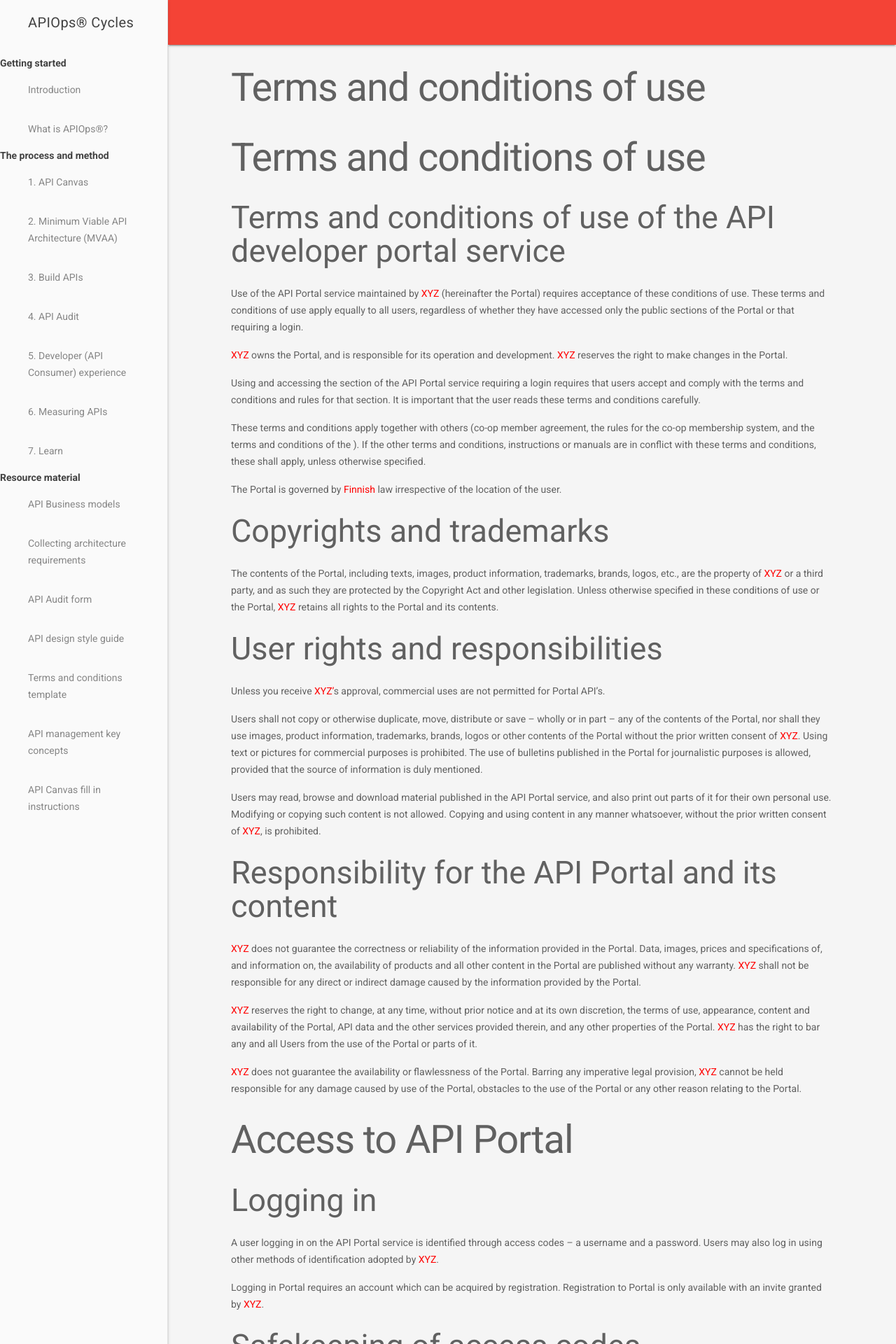
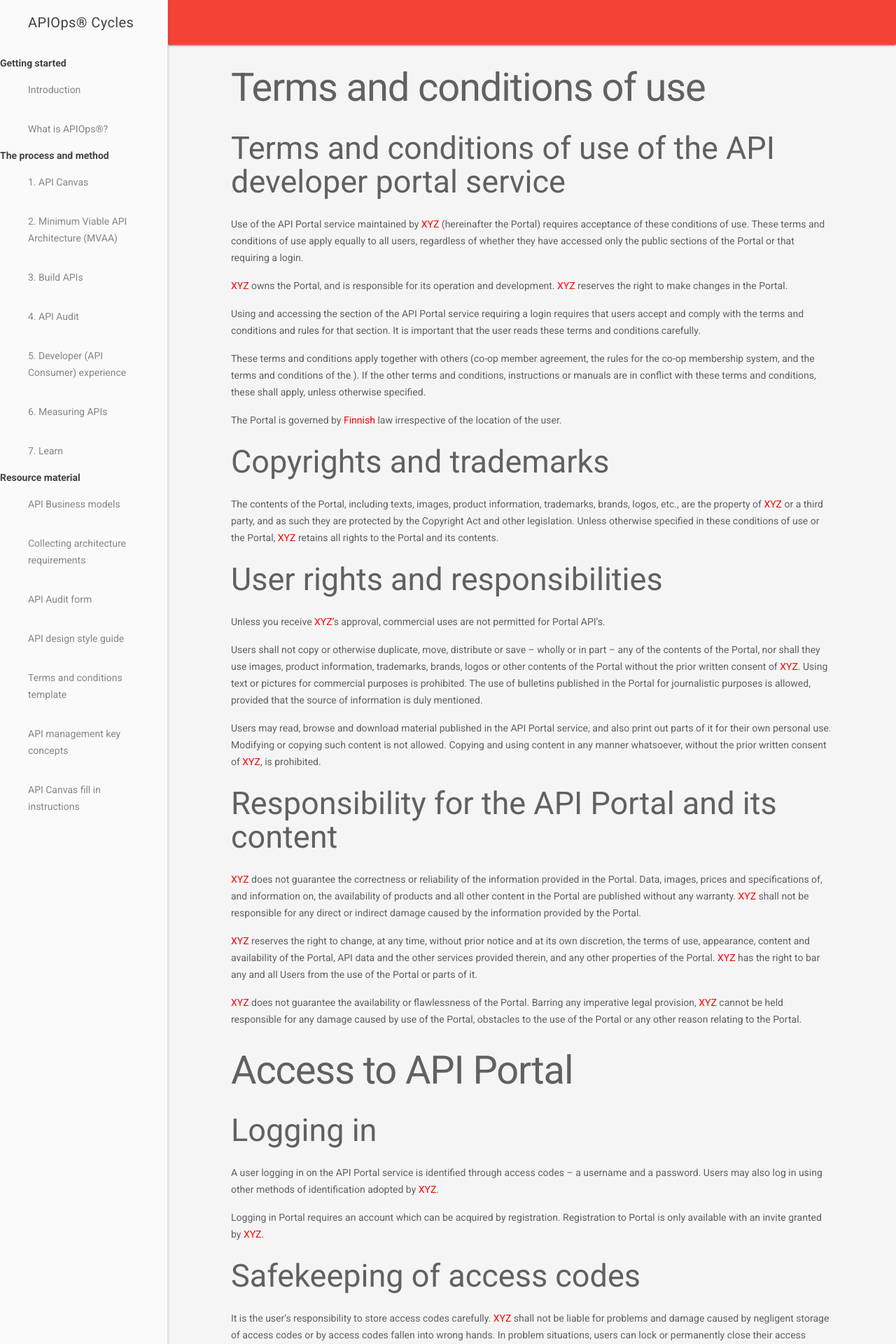
Before and after one commit to mniinio/APIOps-cycles, a Jekyll site: the page built from APIAndDeveloperPortalTermsAndConditions.md, in a window 1280 px wide. Shown: the top 1920 px of the page at 70% size. Built offline with Jekyll 4.4.1, drawn with Linux system fonts in a browser that asks for light colours; our own code applies the rules of GitHub Pages for plain Markdown files.

Commit message:
Update APIAndDeveloperPortalTermsAndConditions.md

```diff
--- a/APIAndDeveloperPortalTermsAndConditions.md
+++ b/APIAndDeveloperPortalTermsAndConditions.md
@@ -2,8 +2,6 @@
 title: Terms and conditions of use
 permalink: /APIAndDeveloperPortalTermsAndConditions/
 ---
-
-# Terms and conditions of use
 
 ## Terms and conditions of use of the API developer portal service
 
```
